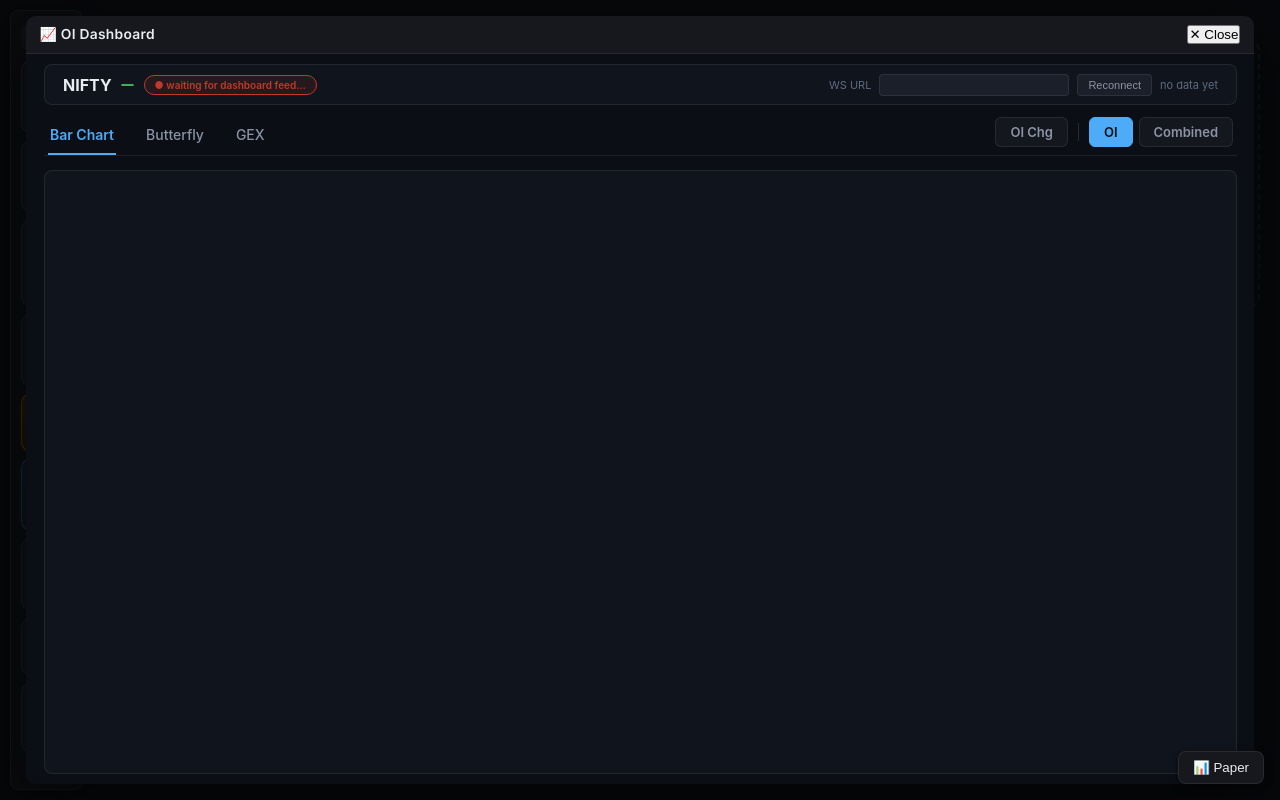
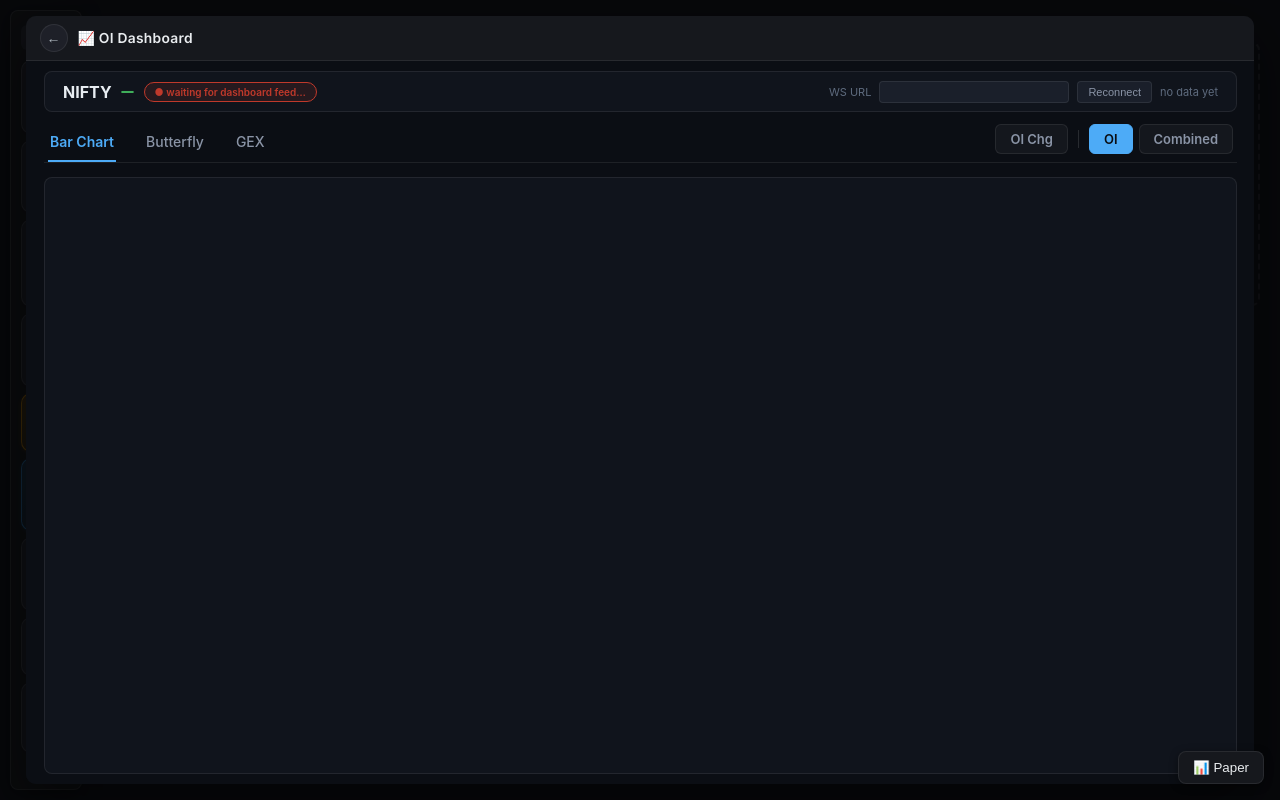
Before and after one commit to adarahman/mTerminals, a plain HTML site: page frontend/DashboardPro.html in a window 1280 px wide. Both pictures are taken after a click on the button "📈 OI Dash". Drawn offline with nearby package versions, Linux system fonts and the light colour scheme; no server answers.

Commit message:
Replace top-right Close with left-corner back button on all 4 dashboard modals
Matches option-chain.html's .oc-back pattern (circular ← button next
to the title) instead of the red '✕ Close' pill. Applies to OI
Dashboard, Greeks/GEX, FII/DII, and IV Surface modals — same onclick
handlers, just relocated/restyled.

Also removes the dead #oc-modal-close CSS rule, which never matched
any of the actual button ids (oi-modal-close / greeks-modal-close /
fiidii-modal-close / iv-surface-modal-close).

```diff
--- a/frontend/DashboardPro.html
+++ b/frontend/DashboardPro.html
@@ -34,8 +34,10 @@
 <div id="oi-dashboard-modal" class="oc-modal">
   <div class="oc-modal-panel">
     <div class="oc-modal-bar">
-      <span class="oc-modal-title">📈 OI Dashboard</span>
-      <button id="oi-modal-close" onclick="closeOIDashboardModal()" title="Close (Esc)">✕ Close</button>
+      <div class="oc-modal-id">
+        <button id="oi-modal-close" class="oc-modal-back" onclick="closeOIDashboardModal()" title="Back to dashboard">←</button>
+        <span class="oc-modal-title">📈 OI Dashboard</span>
+      </div>
     </div>
     <iframe id="oi-modal-iframe" class="oc-modal-iframe" title="OI Dashboard"></iframe>
   </div>
@@ -56,14 +58,16 @@
 <div id="greeks-dashboard-modal" class="oc-modal">
   <div class="oc-modal-panel">
     <div class="oc-modal-bar">
-      <span class="oc-modal-title">Δ Greeks &amp; Net GEX</span>
+      <div class="oc-modal-id">
+        <button id="greeks-modal-close" class="oc-modal-back" onclick="closeGreeksModal()" title="Back to dashboard">←</button>
+        <span class="oc-modal-title">Δ Greeks &amp; Net GEX</span>
+      </div>
       <div class="tab-group" id="grk-tabs">
         <div class="tab-btn active-grk" onclick="switchGrkTab('delta',this)">Δ</div>
         <div class="tab-btn" onclick="switchGrkTab('gamma',this)">Γ</div>
         <div class="tab-btn" onclick="switchGrkTab('theta',this)">Θ</div>
         <div class="tab-btn" onclick="switchGrkTab('vega',this)">Vega</div>
       </div>
-      <button id="greeks-modal-close" onclick="closeGreeksModal()" title="Close (Esc)">✕ Close</button>
     </div>
     <div class="greeks-modal-body">
       <!-- Single strike-indexed table: Greeks (CE/PE, tab-selected) and
@@ -89,8 +93,10 @@
 <div id="fiidii-dashboard-modal" class="oc-modal">
   <div class="oc-modal-panel">
     <div class="oc-modal-bar">
-      <span class="oc-modal-title">🏦 FII / DII / Pro / Retail Participant OI</span>
-      <button id="fiidii-modal-close" onclick="closeFiiDiiModal()" title="Close (Esc)">✕ Close</button>
+      <div class="oc-modal-id">
+        <button id="fiidii-modal-close" class="oc-modal-back" onclick="closeFiiDiiModal()" title="Back to dashboard">←</button>
+        <span class="oc-modal-title">🏦 FII / DII / Pro / Retail Participant OI</span>
+      </div>
     </div>
     <div class="greeks-modal-body">
       <div id="fiidii-modal-content"></div>
@@ -111,8 +117,10 @@
 <div id="iv-surface-modal" class="oc-modal" onclick="if(event.target===this) closeIvSurfaceModal()">
   <div class="oc-modal-panel">
     <div class="oc-modal-bar">
-      <span class="oc-modal-title">📉 IV Surface</span>
-      <button id="iv-surface-modal-close" onclick="closeIvSurfaceModal()" title="Close (Esc)">✕ Close</button>
+      <div class="oc-modal-id">
+        <button id="iv-surface-modal-close" class="oc-modal-back" onclick="closeIvSurfaceModal()" title="Back to dashboard">←</button>
+        <span class="oc-modal-title">📉 IV Surface</span>
+      </div>
     </div>
     <div class="greeks-modal-body">
       <div id="iv-surface-content"></div>
--- a/frontend/styles.css
+++ b/frontend/styles.css
@@ -778,19 +778,33 @@ body{font-family:var(--font-sans);background:var(--bg-0);color:var(--text-primar
 .oc-modal-title{
   font-size:0.8625rem;font-weight:700;color:var(--text-primary);letter-spacing:.02em;
 }
-#oc-modal-close{
-  font-size:0.7906rem;font-weight:700;
-  padding:5px 12px;
-  border-radius:16px;
-  border:1.5px solid rgba(250,82,82,0.40);
-  background:rgba(250,82,82,0.10);
-  color:var(--neg);
-  cursor:pointer;
-  transition:all .2s ease;
+/* Left-corner back button, replacing the old top-right "✕ Close" button
+   on all 4 modals (OI Dashboard / Greeks-GEX / FII-DII / IV Surface) —
+   matches option-chain.html's .oc-back pattern (circular arrow button
+   next to the title) instead of a right-aligned red close pill.
+   NOTE: the previous #oc-modal-close / #oc-modal-close:hover rules below
+   this comment used to target an id ("oc-modal-close") that none of the
+   actual buttons in DashboardPro.html ever had (they used
+   oi-modal-close / greeks-modal-close / fiidii-modal-close /
+   iv-surface-modal-close instead), so that styling was already dead —
+   removed rather than left orphaned now that the markup changes too. */
+.oc-modal-id{
+  display:flex;
+  align-items:center;
+  gap:10px;
 }
-#oc-modal-close:hover{
-  background:rgba(250,82,82,0.20);
-  border-color:var(--neg);
+.oc-modal-back{
+  width:28px;height:28px;border-radius:50%;
+  background:var(--bg-2);border:1px solid var(--border);
+  color:var(--text-secondary);font-size:14px;cursor:pointer;
+  display:flex;align-items:center;justify-content:center;
+  transition:border-color .15s,color .15s,transform .1s;
+  flex-shrink:0;
+}
+.oc-modal-back:hover{
+  border-color:var(--info);
+  color:var(--text-primary);
+  transform:translateX(-2px);
 }
 .oc-modal-iframe{
   flex:1 1 auto;
```
